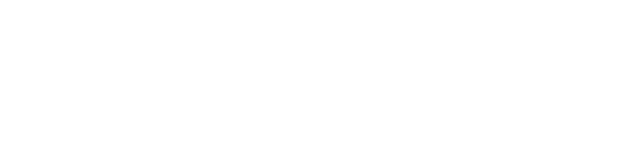
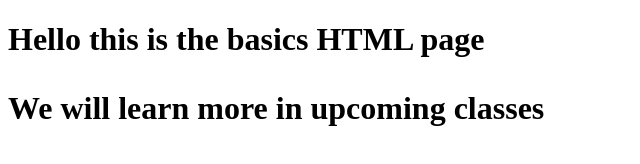
Before and after one commit to saberprashant/IntroToWeb, a plain HTML site: page Html intro/1.hello.html in a window 1280 px wide. Shown: the whole page, without its empty margins (0-640 px from the left). Drawn offline with Linux system fonts and the light colour scheme.

Commit message:
Update 1.hello.html

```diff
--- a/Html intro/1.hello.html
+++ b/Html intro/1.hello.html
@@ -5,6 +5,7 @@
   <!-- we put all the links, css files and scripts in head tag  -->
 </head>
 <body>
-
+    <h1>Hello this is the basics HTML page</>
+    <p style="tex-align:center">We will learn more in upcoming classes</p>
 </body>
 </html>
```
